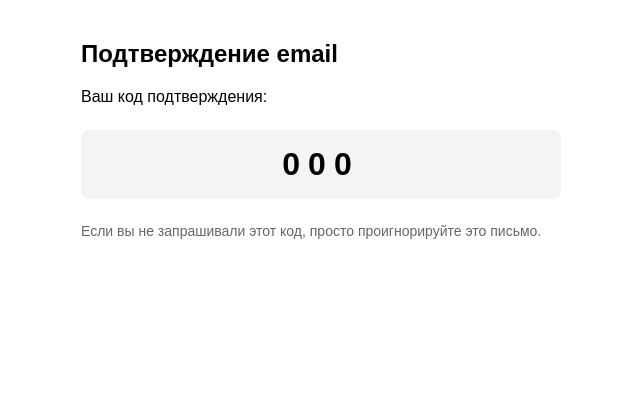
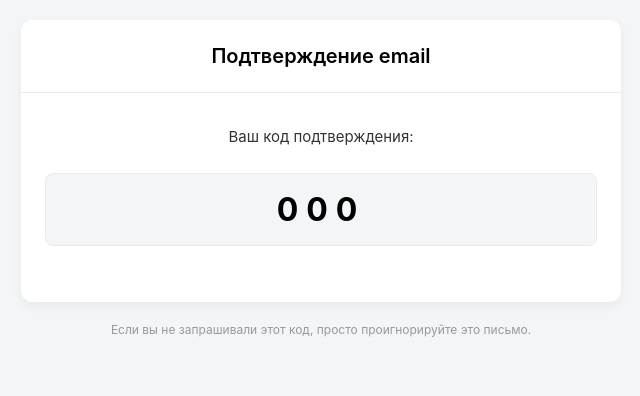
Before and after one commit to Ycalk/telegram-newsletter, a Python web app: template bases/newsletter/bot/templates/confirmation_email.html in a window 1280 px wide. Shown: the top 396 px of the page, without its empty margins (319-959 px from the left). Run offline with Jinja, Linux system fonts and the light colour scheme; the template is opened without the code that fills it: most values are stand-ins (such as "Sample title", 1, 10 or a date in 2020).

Commit message:
fix(email): адаптация стилей письма с подтверждением email

```diff
--- a/bases/newsletter/bot/templates/confirmation_email.html
+++ b/bases/newsletter/bot/templates/confirmation_email.html
@@ -1,14 +1,108 @@
 <!DOCTYPE html>
-<html>
+<html lang="ru">
 
-<body style="font-family: Arial, sans-serif; max-width: 480px; margin: 0 auto; padding: 20px;">
-    <h2>Подтверждение email</h2>
-    <p>Ваш код подтверждения:</p>
-    <div
-        style="background: #f4f4f4; padding: 16px; text-align: center; font-size: 32px; font-weight: bold; letter-spacing: 8px; border-radius: 8px; margin: 24px 0;">
-        {{ code }}
+<head>
+    <meta charset="UTF-8">
+    <meta name="viewport" content="width=device-width, initial-scale=1.0">
+    <title>Подтверждение email</title>
+    <style>
+        body {
+            margin: 0;
+            padding: 0;
+            background-color: #f4f5f7;
+            font-family: -apple-system, BlinkMacSystemFont, "Segoe UI", Roboto, Helvetica, Arial, sans-serif;
+            color: #333333;
+            -webkit-font-smoothing: antialiased;
+        }
+
+        .wrapper {
+            width: 100%;
+            table-layout: fixed;
+            background-color: #f4f5f7;
+            padding-bottom: 40px;
+            padding-top: 20px;
+        }
+
+        .main-container {
+            margin: 0 auto;
+            width: 100%;
+            max-width: 600px;
+            background-color: #ffffff;
+            border-radius: 12px;
+            overflow: hidden;
+            box-shadow: 0 4px 12px rgba(0, 0, 0, 0.05);
+        }
+
+        .header {
+            background-color: #ffffff;
+            padding: 24px;
+            text-align: center;
+            border-bottom: 1px solid #eaeaea;
+        }
+
+        .header-title {
+            margin: 0;
+            font-size: 20px;
+            font-weight: 600;
+            color: #000000;
+        }
+
+        .content {
+            padding: 32px 24px;
+            text-align: center;
+        }
+
+        .message-text {
+            font-size: 15px;
+            line-height: 1.6;
+            margin-top: 0;
+            margin-bottom: 16px;
+        }
+
+        .code-block {
+            background-color: #f4f5f7;
+            border: 1px solid #eaeaea;
+            padding: 16px;
+            text-align: center;
+            font-size: 32px;
+            font-weight: bold;
+            letter-spacing: 8px;
+            border-radius: 8px;
+            margin: 24px 0;
+            color: #000000;
+        }
+
+        .footer {
+            text-align: center;
+            padding: 20px;
+            font-size: 12px;
+            color: #999999;
+        }
+    </style>
+</head>
+
+<body>
+    <div class="wrapper">
+        <div class="main-container">
+
+            <div class="header">
+                <h1 class="header-title">Подтверждение email</h1>
+            </div>
+
+            <div class="content">
+                <p class="message-text">Ваш код подтверждения:</p>
+
+                <div class="code-block">
+                    {{ code }}
+                </div>
+            </div>
+
+        </div>
+
+        <div class="footer">
+            Если вы не запрашивали этот код, просто проигнорируйте это письмо.
+        </div>
     </div>
-    <p style="color: #666; font-size: 14px;">Если вы не запрашивали этот код, просто проигнорируйте это письмо.</p>
 </body>
 
 </html>
```
